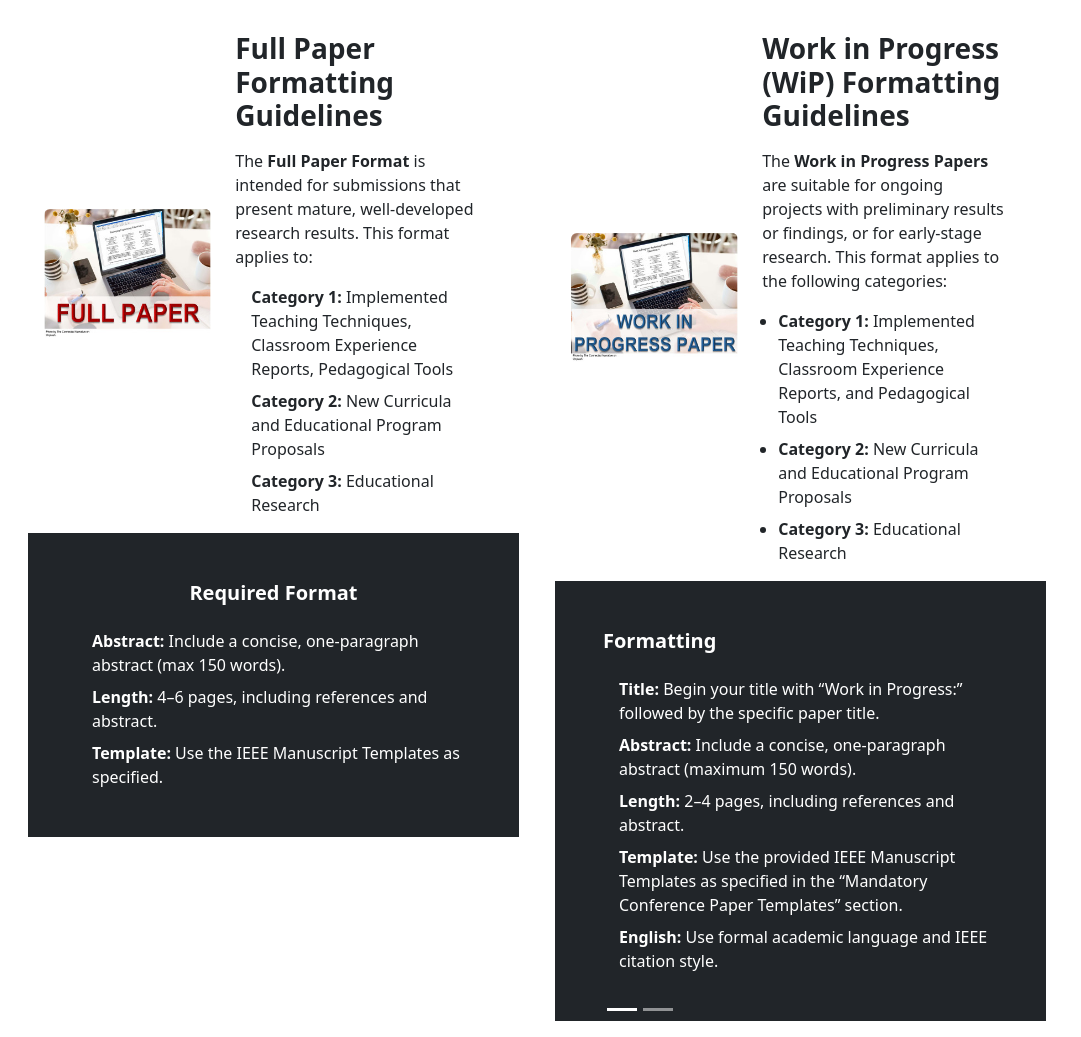
After one commit to SusanLaime/EDUNINE_S, a PHP site: page /eng/cards.html in a window 1280 px wide. The commit adds this page. Shown: the whole page, without its empty margins (0-1081 px from the left). Run offline with PHP 8.4, Linux system fonts and the light colour scheme.

Commit message:
filpped-cards

```diff
--- /dev/null
+++ b/eng/cards.html
@@ -0,0 +1,317 @@
+<!DOCTYPE html>
+<html lang="en">
+<head>
+  <meta charset="UTF-8" />
+  <meta name="viewport" content="width=device-width, initial-scale=1" />
+  <title>Responsive Two-Card Carousel</title>
+  <!-- Bootstrap CSS -->
+  <link
+    href="https://cdn.jsdelivr.net/npm/bootstrap@5.3.0/dist/css/bootstrap.min.css"
+    rel="stylesheet"
+  />
+  <style>
+    /* let the carousel expand vertically to fit its content */
+    #paperCarousel .carousel-inner,
+    #paperCarousel .carousel-item {
+      height: auto;
+      /*max-width: 200px;*/
+      /*width: auto;*/
+    }
+    /* show overflow if a card grows taller */
+    #paperCarousel .carousel-inner {
+      overflow: hidden;
+    }
+    #paperCarousel {
+    max-width: 2500px;
+    margin: 0 auto;    /* center it in the viewport */
+    width: 100%;       /* so it shrinks below 2400px on small screens */
+
+    }
+    /* remove any width:auto or max-width you put on .carousel-inner or .carousel-item */
+    #paperCarousel .carousel-inner,
+    #paperCarousel .carousel-item {
+    width: 91.6%;      /* full width of #paperCarousel */
+    max-width: none;  /* override any earlier max-width */
+    }
+
+   /* .carousel-inner {
+    position: relative;
+    /*max-width: 200px;*/
+   /* width: auto;
+    overflow: hidden;
+    }*/
+  </style>
+</head>
+<body>
+
+  <div id="paperCarousel" class="carousel slide" data-bs-ride="false">
+    <div class="carousel-indicators">
+        <button type="button" data-bs-target="#paperCarousel" data-bs-slide-to="0" class="active" aria-current="true" aria-label="Slide 1"></button>
+        <button type="button" data-bs-target="#paperCarousel" data-bs-slide-to="1" aria-label="Slide 2"></button>
+    </div>
+    <div class="carousel-inner">
+      <div class="carousel-item active">
+        <div class="container-fluid">
+          <!--
+            row-cols-1: 1 card per row on xs
+            row-cols-md-2: 2 per row ≥md
+            g-4: uniform gutter
+            align-items-stretch: force cols to equal height
+          -->
+            <div class="row row-cols-1 row-cols-md-2 g-1 align-items-stretch">
+
+                <!-- Card 1 -->
+                <div class="col">
+                    <div class="card h-100 border-0">
+                        <div class="card-body">
+                            <div class="container-card">
+                                <div class="card1">
+
+                                    <!-- FRONT -->
+                                    <!-- Improved Front of Full Paper Card -->
+                                    <div class="front1 d-flex align-items-center text-start p-3">
+
+                                    <div class="row gx-4 align-items-center w-100">
+
+                                        <!-- Image column -->
+                                        <div class="col-12 col-md-5 mb-3 mb-md-0">
+                                        <img
+                                            src="../images/decoration/fullPaper.jpg"
+                                            alt="Full Paper Requirements"
+                                            class="img-fluid rounded"
+                                        />
+                                        </div>
+
+                                        <!-- Text column -->
+                                        <div class="col">
+
+                                        <h5 class="fs-3 fw-bold mb-3">
+                                            Full Paper Formatting Guidelines
+                                        </h5>
+
+                                        <p class="mb-3">
+                                            The <span class="fw-bold">Full Paper Format</span> is intended for
+                                            submissions that present mature, well-developed research results.
+                                            This format applies to:
+                                        </p>
+
+                                        <ul class="mb-0 ps-3 list-unstyled">
+                                            <li class="mb-2">
+                                            <span class="fw-bold">Category 1:</span>
+                                            Implemented Teaching Techniques, Classroom Experience Reports, Pedagogical Tools
+                                            </li>
+                                            <li class="mb-2">
+                                            <span class="fw-bold">Category 2:</span>
+                                            New Curricula and Educational Program Proposals
+                                            </li>
+                                            <li>
+                                            <span class="fw-bold">Category 3:</span>
+                                            Educational Research
+                                            </li>
+                                        </ul>
+
+                                        </div>
+
+                                    </div>
+
+                                    </div>
+
+
+                                    <!-- BACK -->
+                                    <div class="back1 d-flex flex-column justify-content-center text-start p-5 bg-dark text-white">
+
+                                        <h6 class="fs-5 fw-bold mb-4 text-center">
+                                            Required Format
+                                        </h6>
+
+                                        <ul class="list-unstyled mb-0 ps-3">
+                                            <li class="mb-2">
+                                            <span class="fw-bold">Abstract:</span>
+                                            Include a concise, one-paragraph abstract (max 150 words).
+                                            </li>
+                                            <li class="mb-2">
+                                            <span class="fw-bold">Length:</span>
+                                            4–6 pages, including references and abstract.
+                                            </li>
+                                            <li>
+                                            <span class="fw-bold">Template:</span>
+                                            Use the IEEE Manuscript Templates as specified.
+                                            </li>
+                                        </ul>
+
+                                    </div>
+
+
+                                </div>
+                            </div>
+                        </div>
+                    </div>
+                </div>
+
+
+                <!-- Card 2 -->
+                <div class="col">
+                    <div class="card h-100 border-0">
+                        <div class="card-body">
+                            <div class="container-card">
+                                <div class="card1">
+
+                                <!-- FRONT -->
+                                <div class="front1 d-flex align-items-center text-start p-3">
+
+                                    <div class="row gx-4 align-items-center w-100">
+
+                                        <!-- Image column -->
+                                        <div class="col-12 col-md-5 mb-3 mb-md-0">
+                                        <img
+                                            src="../images/decoration/wipPaper.jpg"
+                                            alt="WiP Paper Requirements"
+                                            class="img-fluid rounded"
+                                        />
+                                        </div>
+
+                                        <!-- Text column -->
+                                        <div class="col">
+
+                                        <h5 class="fs-3 fw-bold mb-3">
+                                            Work in Progress (WiP) Formatting Guidelines
+                                        </h5>
+
+                                        <p class="mb-3">
+                                            The <span class="fw-bold">Work in Progress Papers</span> are suitable for
+                                            ongoing projects with preliminary results or findings, or for early-stage
+                                            research. This format applies to the following categories:
+                                        </p>
+
+                                        <ul class="mb-0 ps-3">
+                                            <li class="mb-2">
+                                            <span class="fw-bold">Category 1:</span>
+                                            Implemented Teaching Techniques, Classroom Experience Reports,
+                                            and Pedagogical Tools
+                                            </li>
+                                            <li class="mb-2">
+                                            <span class="fw-bold">Category 2:</span>
+                                            New Curricula and Educational Program Proposals
+                                            </li>
+                                            <li>
+                                            <span class="fw-bold">Category 3:</span>
+                                            Educational Research
+                                            </li>
+                                        </ul>
+
+                                        </div>
+
+                                    </div>
+
+                                </div>
+
+
+                                <!-- BACK -->
+                                    <!-- Improved Back of WiP Card -->
+                                    <div class="back1 d-flex flex-column justify-content-center text-start p-5 bg-dark text-white h-100">
+
+                                    <h6 class="fs-5 fw-bold mb-4">
+                                        Formatting
+                                    </h6>
+
+                                    <ul class="list-unstyled mb-0 ps-3">
+                                        <li class="mb-2">
+                                        <span class="fw-bold">Title:</span>
+                                        Begin your title with “Work in Progress:” followed by the specific paper title.
+                                        </li>
+                                        <li class="mb-2">
+                                        <span class="fw-bold">Abstract:</span>
+                                        Include a concise, one-paragraph abstract (maximum 150 words).
+                                        </li>
+                                        <li class="mb-2">
+                                        <span class="fw-bold">Length:</span>
+                                        2–4 pages, including references and abstract.
+                                        </li>
+                                        <li class="mb-2">
+                                        <span class="fw-bold">Template:</span>
+                                        Use the provided IEEE Manuscript Templates as specified in the “Mandatory Conference Paper Templates” section.
+                                        </li>
+                                        <li>
+                                        <span class="fw-bold">English:</span>
+                                        Use formal academic language and IEEE citation style.
+                                        </li>
+                                    </ul>
+
+                                    </div>
+                                </div>
+                            </div>
+                        </div>
+                    </div>
+                </div>
+
+            </div>
+        </div>
+      </div>
+
+      <!--2nd track-->
+      <div class="carousel-item">
+        <div class="container-fluid">
+          <!--
+            row-cols-1: 1 card per row on xs
+            row-cols-md-2: 2 per row ≥md
+            g-4: uniform gutter
+            align-items-stretch: force cols to equal height
+          -->
+          <div class="row row-cols-1 row-cols-md-2 g-4 align-items-stretch">
+
+            <!-- Card 1 -->
+            <div class="col">
+              <div class="card h-100">
+                <div class="card-body">
+                  <h5 class="card-title">Special title treatment</h5>
+                  <p class="card-text">
+                    With supporting text below as a natural lead-in to additional content.
+                  </p>
+                  <a href="#" class="btn btn-primary">Go somewhere</a>
+                </div>
+              </div>
+            </div>
+
+            <!-- Card 2 -->
+            <div class="col">
+              <div class="card h-100">
+                <div class="card-body">
+                  <h5 class="card-title">Special title treatment</h5>
+                  <p class="card-text">
+                    With supporting text below as a natural lead-in to additional content.
+                  </p>
+                  <a href="#" class="btn btn-primary">Go somewhere</a>
+                </div>
+              </div>
+            </div>
+
+          </div>
+        </div>
+      </div>
+    </div>
+
+    <!-- Carousel controls -->
+    <button
+      class="carousel-control-prev"
+      type="button"
+      data-bs-target="#paperCarousel"
+      data-bs-slide="prev"
+    >
+      <span class="carousel-control-prev-icon"></span>
+      <span class="visually-hidden">Previous</span>
+    </button>
+    <button
+      class="carousel-control-next"
+      type="button"
+      data-bs-target="#paperCarousel"
+      data-bs-slide="next"
+    >
+      <span class="carousel-control-next-icon"></span>
+      <span class="visually-hidden">Next</span>
+    </button>
+  </div>
+
+  <!-- Bootstrap JS Bundle -->
+  <script src="https://cdn.jsdelivr.net/npm/bootstrap@5.3.0/dist/js/bootstrap.bundle.min.js"></script>
+</body>
+</html>
```
Also changed, not shown: css/flipcard.css (added, +131 -0 lines), eng/information.php (+12 -4 lines).
